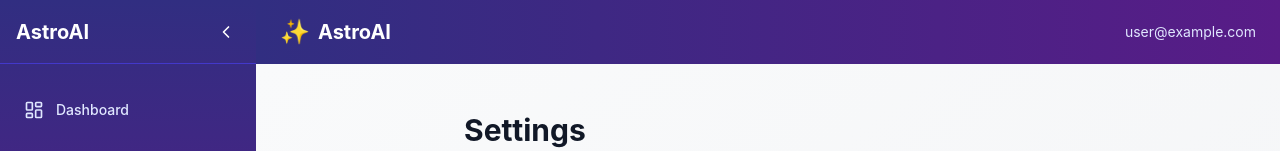
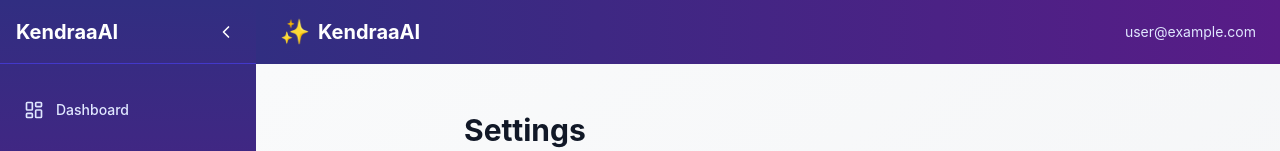
Before and after one commit to techie-jai/AstroAI, a React (Vite) app in the folder frontend/: page /settings in a window 1280 px wide. Shown: the top 151 px of the page. Built offline with nearby package versions, Linux system fonts and the light colour scheme; no server answers; sample sign-in values are in the browser's storage; the HTML template or start-up script is replaced by a standard one.

Commit message:
updating product display name

```diff
--- a/frontend/index.html
+++ b/frontend/index.html
@@ -4,7 +4,7 @@
     <meta charset="UTF-8" />
     <link rel="icon" type="image/svg+xml" href="/vite.svg" />
     <meta name="viewport" content="width=device-width, initial-scale=1.0" />
-    <title>AstroAI - Vedic Astrology Meets AI</title>
+    <title>KendraaAI - Vedic Astrology Meets AI</title>
   </head>
   <body>
     <div id="root"></div>
--- a/frontend/src/App.tsx
+++ b/frontend/src/App.tsx
@@ -29,7 +29,7 @@ function App() {
       <div className="flex items-center justify-center h-screen bg-gradient-to-br from-indigo-900 via-purple-900 to-black">
         <div className="text-center">
           <div className="animate-spin rounded-full h-12 w-12 border-b-2 border-white mx-auto mb-4"></div>
-          <p className="text-white text-lg">Loading AstroAI...</p>
+          <p className="text-white text-lg">Loading KendraaAI...</p>
         </div>
       </div>
     )
--- a/frontend/src/components/Navbar.tsx
+++ b/frontend/src/components/Navbar.tsx
@@ -10,7 +10,7 @@ export default function Navbar() {
       <div className="flex-1 flex items-center justify-between">
         <Link to="/dashboard" className="flex items-center space-x-2">
           <div className="text-2xl">✨</div>
-          <span className="font-bold text-xl">AstroAI</span>
+          <span className="font-bold text-xl">KendraaAI</span>
         </Link>
 
         <div className="flex items-center space-x-4">
--- a/frontend/src/components/Sidebar.tsx
+++ b/frontend/src/components/Sidebar.tsx
@@ -46,7 +46,7 @@ export default function Sidebar({ isOpen, setIsOpen }: SidebarProps) {
       >
         {/* Header */}
         <div className="flex items-center justify-between h-16 px-4 border-b border-indigo-700">
-          {isOpen && <span className="font-bold text-xl">AstroAI</span>}
+          {isOpen && <span className="font-bold text-xl">KendraaAI</span>}
           <button
             onClick={() => setIsOpen(!isOpen)}
             className="p-1 hover:bg-indigo-800 rounded-lg transition"
```
